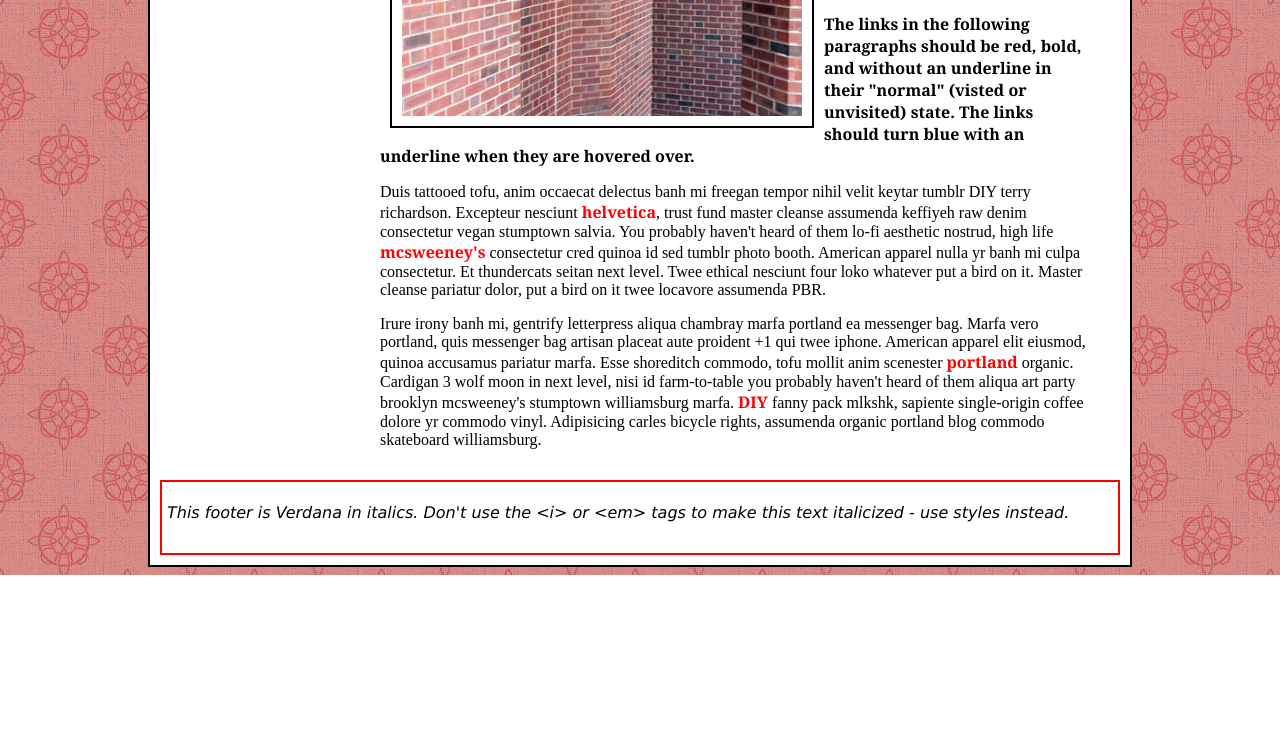
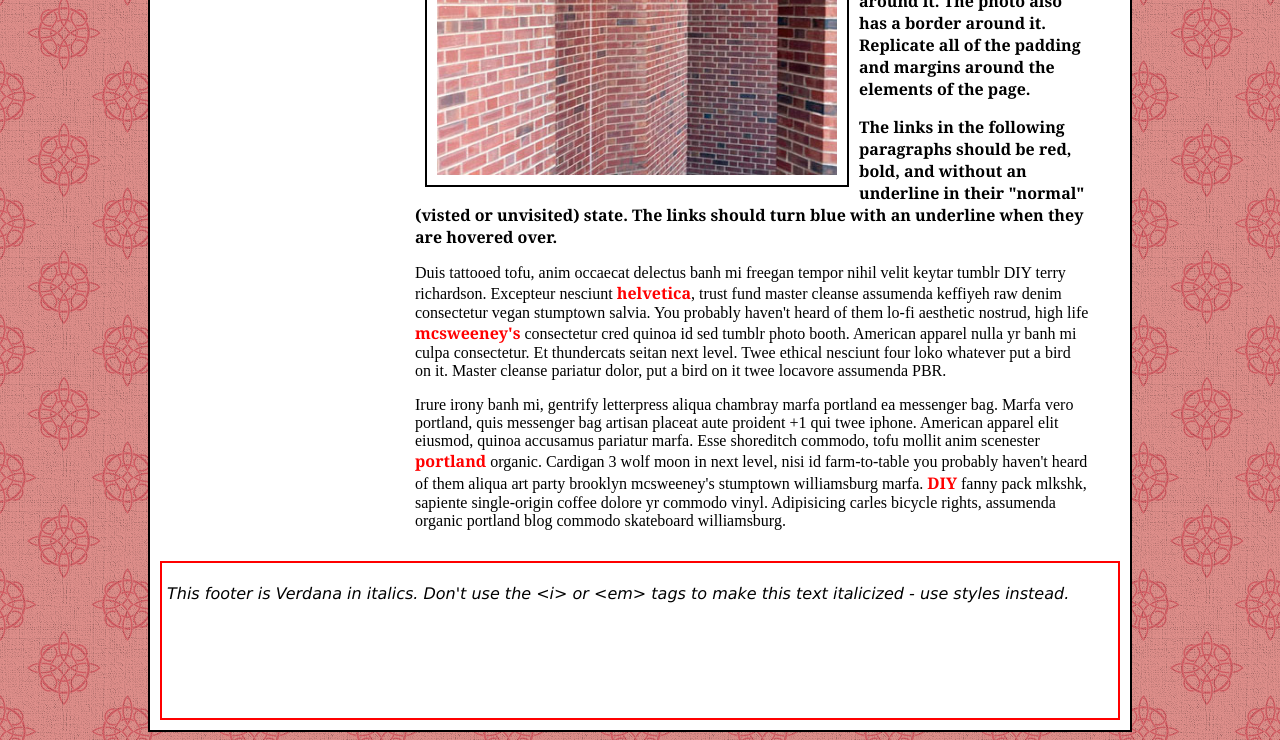
Before and after one commit to emmill2/ATK-301, a plain HTML site: page advcss/index.html in a window 1280 px wide. Shown: the part 412-1152 px from the top of the page. Before the commit the page ends 987 px from the top, so only its background shows below. Drawn offline with Linux system fonts and the light colour scheme.

Commit message:
Update style.css

```diff
--- a/advcss/style.css
+++ b/advcss/style.css
@@ -3,10 +3,11 @@
 body {
   background-image: url(bkg.jpg);
 }
-header { grid-column: span 4;
-color: white;
+header {
+  grid-area: header;
+  color: white;
   border: 2px solid black;
-background-color: red;
+  background-color: red;
 }
 
 div {
@@ -16,15 +17,18 @@ div {
   margin: auto;
   padding: 10px;
   display: grid;
-  grid-template-columns: repeat (4, 1fr);
-  grid-template-rows: 100px auto 75px;
+  grid-template-columns: 1fr 3fr;
+  grid-template-rows: 1fr 5fr 1fr;
+  grid-template-areas:
+  "header header"
+  "nav main"
+  "footer footer";
 }
 /*span{
   padding-left: 5px;padding-right: 5px;
 }*/
 nav {
-  grid-column: span 1;
-
+  grid-column: nav;
 }
 
 ul {
@@ -106,12 +110,10 @@ a {
   color: blue;
 }
 main {
-/*width: 720px; */
-/ margin-left: 240px */
-grid-column: span 3;
-margin-right: 15px;
-padding: 15px;
-font: Georgia;
+  grid-area: main;
+  margin-right: 15px;
+  padding: 15px;
+  font: Georgia;
 }
 
 img { float: left;
@@ -121,9 +123,9 @@ img { float: left;
 
 width: 400px;
 }
-footer { grid-column: span 4;
+footer {
+  grid-area: footer;
   padding: 5px;
   font-style: italic;
   border: 2px solid red;
-
 }
```
